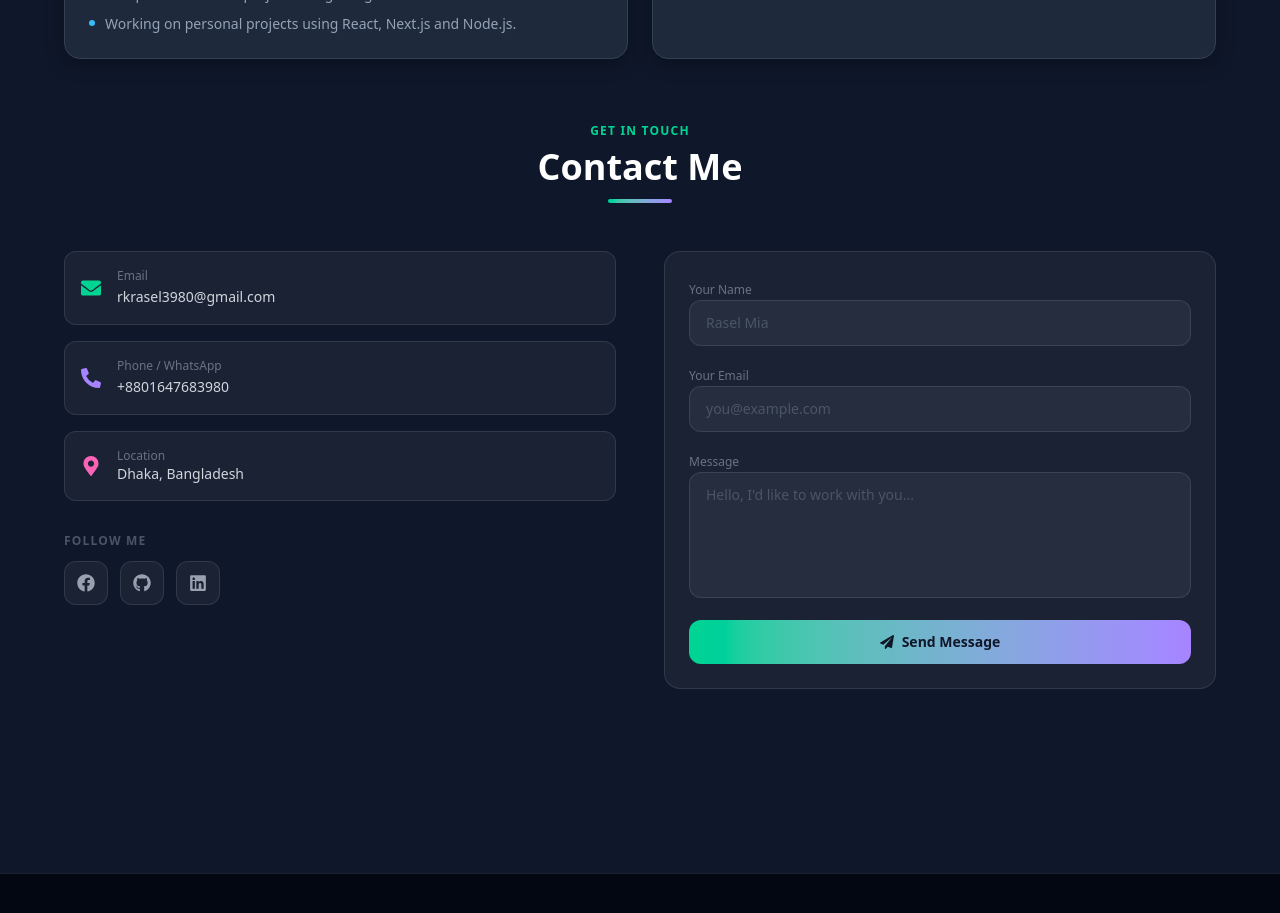
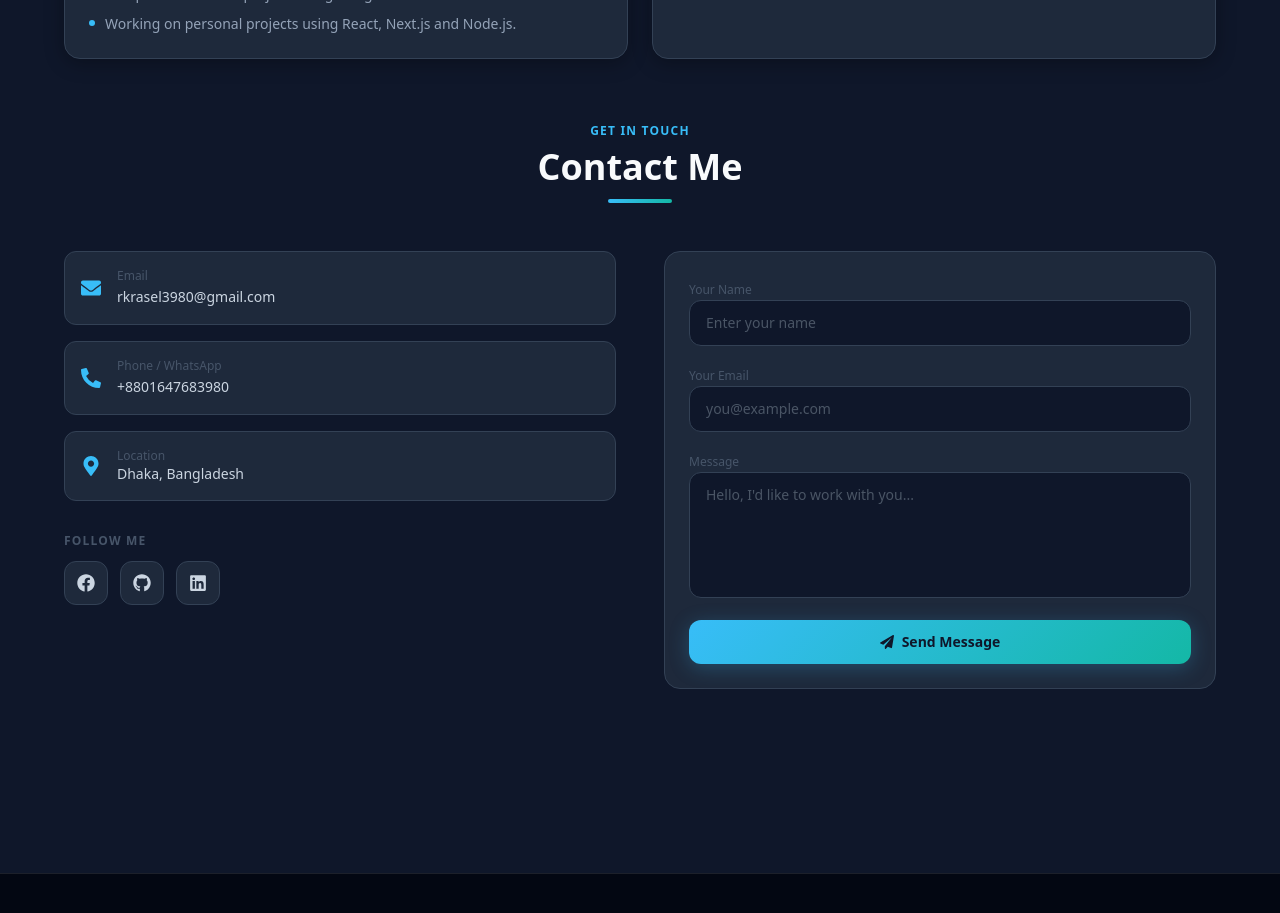
Before and after one commit to rasel3980/pWeb, a React (Vite) app: page / in a window 1280 px wide. Shown: the part 3100-4013 px from the top of the page. Built offline with nearby package versions, Linux system fonts and the light colour scheme.

Commit message:
Update Contact info design

```diff
--- a/src/pages/ContactInfo.tsx
+++ b/src/pages/ContactInfo.tsx
@@ -11,6 +11,7 @@ interface SocialLink {
   icon: React.ReactNode;
   href: string;
   label: string;
+  brandColor: string;
 }
 
 interface ContactDetail {
@@ -21,15 +22,15 @@ interface ContactDetail {
 }
 
 const SOCIAL_LINKS: SocialLink[] = [
-  { icon: <FaFacebook />, href: "https://www.facebook.com/share/1DQrSQLQC4/", label: "Facebook" },
-  { icon: <FaGithub />,   href: "https://github.com/rasel3980",               label: "GitHub"   },
-  { icon: <FaLinkedin />, href: "https://www.linkedin.com/in/rasel80",         label: "LinkedIn" },
+  { icon: <FaFacebook />, href: "https://www.facebook.com/share/1DQrSQLQC4/", label: "Facebook", brandColor: "#1877F2" },
+  { icon: <FaGithub />,   href: "https://github.com/rasel3980",               label: "GitHub",   brandColor: "#ffffff" },
+  { icon: <FaLinkedin />, href: "https://www.linkedin.com/in/rasel80",         label: "LinkedIn", brandColor: "#0A66C2" },
 ];
 
 const CONTACT_DETAILS: ContactDetail[] = [
-  { icon: <FaEnvelope className="text-emerald-400" />,    label: "Email",             value: "rkrasel3980@gmail.com",  href: "mailto:rkrasel3980@gmail.com" },
-  { icon: <FaPhoneAlt className="text-violet-400" />,     label: "Phone / WhatsApp",  value: "+8801647683980",         href: "tel:+8801647683980"           },
-  { icon: <FaMapMarkerAlt className="text-pink-400" />,   label: "Location",          value: "Dhaka, Bangladesh"                                            },
+  { icon: <FaEnvelope />,    label: "Email",            value: "rkrasel3980@gmail.com", href: "mailto:rkrasel3980@gmail.com" },
+  { icon: <FaPhoneAlt />,    label: "Phone / WhatsApp", value: "+8801647683980",        href: "tel:+8801647683980"           },
+  { icon: <FaMapMarkerAlt />,label: "Location",         value: "Dhaka, Bangladesh"                                          },
 ];
 
 const ContactInfo: React.FC = () => {
@@ -53,9 +54,9 @@ const ContactInfo: React.FC = () => {
           title: "Thank You!",
           text: "Your message was sent successfully!",
           icon: "success",
-          background: "#0d0d1a",
-          color: "#e8e8f0",
-          confirmButtonColor: "#7effd4",
+          background: "#0F172A",
+          color: "#F8FAFC",
+          confirmButtonColor: "#38BDF8",
         });
         form.current?.reset();
       })
@@ -64,9 +65,9 @@ const ContactInfo: React.FC = () => {
           icon: "error",
           title: "Oops...",
           text: "Something went wrong. Please try again.",
-          background: "#0d0d1a",
-          color: "#e8e8f0",
-          confirmButtonColor: "#7effd4",
+          background: "#0F172A",
+          color: "#F8FAFC",
+          confirmButtonColor: "#38BDF8",
         });
         console.error("EmailJS error:", error);
       })
@@ -75,106 +76,145 @@ const ContactInfo: React.FC = () => {
 
   return (
     <section id="contact" className="py-16">
-
-      {/* Heading */}
       <motion.div
         initial={{ opacity: 0, y: 20 }}
         whileInView={{ opacity: 1, y: 0 }}
         viewport={{ once: true }}
         transition={{ duration: 0.5 }}
-        className="text-center mb-12"
-      >
-        <p className="text-xs font-bold tracking-widest uppercase text-emerald-400 mb-2">Get in touch</p>
-        <h2 className="text-3xl md:text-4xl font-extrabold text-white">Contact Me</h2>
-        <div className="mt-3 mx-auto w-16 h-1 rounded-full bg-gradient-to-r from-emerald-400 to-violet-400" />
+        className="text-center mb-12">
+        <p className="text-xs font-bold tracking-widest uppercase mb-2"
+          style={{ color: "#38BDF8" }}>
+          Get in touch
+        </p>
+        <h2 className="text-3xl md:text-4xl font-extrabold" style={{ color: "#F8FAFC" }}>
+          Contact Me
+        </h2>
+        <div className="mt-3 mx-auto w-16 h-1 rounded-full"
+          style={{ background: "linear-gradient(90deg, #38BDF8, #14B8A6)" }} />
       </motion.div>
 
       <div className="flex flex-col md:flex-row gap-12 items-start">
-
-        {/* Left — info */}
         <motion.div
           initial={{ opacity: 0, x: -30 }}
           whileInView={{ opacity: 1, x: 0 }}
           viewport={{ once: true }}
           transition={{ duration: 0.5 }}
-          className="flex-1 space-y-8"
-        >
-          {/* Contact details */}
+          className="flex-1 space-y-8">
           <div className="space-y-4">
             {CONTACT_DETAILS.map(({ icon, label, value, href }) => (
-              <div key={label} className="flex items-center gap-4 p-4 rounded-xl border border-white/10 bg-white/5">
-                <span className="text-xl">{icon}</span>
+              <div key={label}
+                className="flex items-center gap-4 p-4 rounded-xl"
+                style={{ backgroundColor: "#1E293B", border: "1px solid #334155" }}>
+                <span className="text-xl" style={{ color: "#38BDF8" }}>{icon}</span>
                 <div>
-                  <p className="text-xs text-gray-500 font-medium">{label}</p>
+                  <p className="text-xs font-medium" style={{ color: "#475569" }}>{label}</p>
                   {href ? (
-                    <a href={href} className="text-sm text-gray-300 hover:text-emerald-400 transition-colors">
+                    <a href={href}
+                      className="text-sm transition-colors duration-200"
+                      style={{ color: "#CBD5E1" }}
+                      onMouseEnter={e => (e.currentTarget.style.color = "#38BDF8")}
+                      onMouseLeave={e => (e.currentTarget.style.color = "#CBD5E1")}>
                       {value}
                     </a>
                   ) : (
-                    <p className="text-sm text-gray-300">{value}</p>
+                    <p className="text-sm" style={{ color: "#CBD5E1" }}>{value}</p>
                   )}
                 </div>
               </div>
             ))}
           </div>
-
-          {/* Socials */}
           <div>
-            <p className="text-xs font-bold tracking-widest uppercase text-gray-600 mb-3">Follow me</p>
+            <p className="text-xs font-bold tracking-widest uppercase mb-3"
+              style={{ color: "#475569" }}>
+              Follow me
+            </p>
             <div className="flex gap-3">
-              {SOCIAL_LINKS.map(({ icon, href, label }) => (
+              {SOCIAL_LINKS.map(({ icon, href, label, brandColor }) => (
                 <a key={label} href={href}
                   target="_blank" rel="noopener noreferrer" aria-label={label}
-                  className="p-3 rounded-xl border border-white/10 bg-white/5 text-gray-400 text-lg
-                    hover:text-white hover:border-emerald-400/40 hover:bg-emerald-400/5
-                    hover:-translate-y-0.5 transition-all duration-200">
+                  className="p-3 rounded-xl text-lg transition-all duration-200 hover:-translate-y-0.5"
+                  style={{
+                    backgroundColor: "#1E293B",
+                    border: "1px solid #334155",
+                    color: "#CBD5E1",
+                  }}
+                  onMouseEnter={e => {
+                    (e.currentTarget as HTMLAnchorElement).style.color = brandColor;
+                    (e.currentTarget as HTMLAnchorElement).style.borderColor = brandColor;
+                  }}
+                  onMouseLeave={e => {
+                    (e.currentTarget as HTMLAnchorElement).style.color = "#CBD5E1";
+                    (e.currentTarget as HTMLAnchorElement).style.borderColor = "#334155";
+                  }}>
                   {icon}
                 </a>
               ))}
             </div>
           </div>
         </motion.div>
-
-        {/* Right — form */}
         <motion.div
           initial={{ opacity: 0, x: 30 }}
           whileInView={{ opacity: 1, x: 0 }}
           viewport={{ once: true }}
           transition={{ duration: 0.5, delay: 0.1 }}
-          className="flex-1 w-full"
-        >
+          className="flex-1 w-full">
+
           <form ref={form} onSubmit={sendEmail}
-            className="p-6 rounded-2xl border border-white/10 bg-white/5 space-y-4">
+            className="p-6 rounded-2xl space-y-4"
+            style={{ backgroundColor: "#1E293B", border: "1px solid #334155" }}>
 
             <div className="space-y-1">
-              <label className="text-xs text-gray-500 font-medium">Your Name</label>
-              <input type="text" name="name" required placeholder="Rasel Mia"
-                className="w-full px-4 py-3 rounded-xl bg-white/5 border border-white/10 text-white
-                  placeholder-gray-600 text-sm focus:outline-none focus:border-emerald-400/50
-                  transition-colors duration-200" />
+              <label className="text-xs font-medium" style={{ color: "#475569" }}>Your Name</label>
+              <input type="text" name="name" required placeholder="Enter your name"
+                className="w-full px-4 py-3 rounded-xl text-sm transition-colors duration-200
+                  focus:outline-none placeholder-gray-600"
+                style={{
+                  backgroundColor: "#0F172A",
+                  border: "1px solid #334155",
+                  color: "#F8FAFC",
+                }}
+                onFocus={e => (e.currentTarget.style.borderColor = "rgba(56,189,248,0.5)")}
+                onBlur={e => (e.currentTarget.style.borderColor = "#334155")} />
             </div>
 
             <div className="space-y-1">
-              <label className="text-xs text-gray-500 font-medium">Your Email</label>
+              <label className="text-xs font-medium" style={{ color: "#475569" }}>Your Email</label>
               <input type="email" name="email" required placeholder="you@example.com"
-                className="w-full px-4 py-3 rounded-xl bg-white/5 border border-white/10 text-white
-                  placeholder-gray-600 text-sm focus:outline-none focus:border-emerald-400/50
-                  transition-colors duration-200" />
+                className="w-full px-4 py-3 rounded-xl text-sm transition-colors duration-200
+                  focus:outline-none placeholder-gray-600"
+                style={{
+                  backgroundColor: "#0F172A",
+                  border: "1px solid #334155",
+                  color: "#F8FAFC",
+                }}
+                onFocus={e => (e.currentTarget.style.borderColor = "rgba(56,189,248,0.5)")}
+                onBlur={e => (e.currentTarget.style.borderColor = "#334155")} />
             </div>
 
             <div className="space-y-1">
-              <label className="text-xs text-gray-500 font-medium">Message</label>
-              <textarea name="message" required rows={5} placeholder="Hello, I'd like to work with you..."
-                className="w-full px-4 py-3 rounded-xl bg-white/5 border border-white/10 text-white
-                  placeholder-gray-600 text-sm focus:outline-none focus:border-emerald-400/50
-                  transition-colors duration-200 resize-none" />
+              <label className="text-xs font-medium" style={{ color: "#475569" }}>Message</label>
+              <textarea name="message" required rows={5}
+                placeholder="Hello, I'd like to work with you..."
+                className="w-full px-4 py-3 rounded-xl text-sm transition-colors duration-200
+                  focus:outline-none placeholder-gray-600 resize-none"
+                style={{
+                  backgroundColor: "#0F172A",
+                  border: "1px solid #334155",
+                  color: "#F8FAFC",
+                }}
+                onFocus={e => (e.currentTarget.style.borderColor = "rgba(56,189,248,0.5)")}
+                onBlur={e => (e.currentTarget.style.borderColor = "#334155")} />
             </div>
 
             <button type="submit" disabled={sending}
-              className="w-full flex items-center justify-center gap-2 py-3 rounded-xl font-semibold text-sm
-                bg-gradient-to-r from-emerald-400 to-violet-400 text-gray-900
-                hover:-translate-y-0.5 hover:shadow-lg hover:shadow-emerald-500/25
-                disabled:opacity-60 disabled:cursor-not-allowed transition-all duration-200">
+              className="w-full flex items-center justify-center gap-2 py-3 rounded-xl
+                font-semibold text-sm transition-all duration-200
+                hover:-translate-y-0.5 disabled:opacity-60 disabled:cursor-not-allowed"
+              style={{
+                background: "linear-gradient(135deg, #38BDF8, #14B8A6)",
+                color: "#0F172A",
+                boxShadow: sending ? "none" : "0 4px 20px rgba(56,189,248,0.25)",
+              }}>
               {sending ? "Sending..." : <><FaPaperPlane /> Send Message</>}
             </button>
           </form>
```
